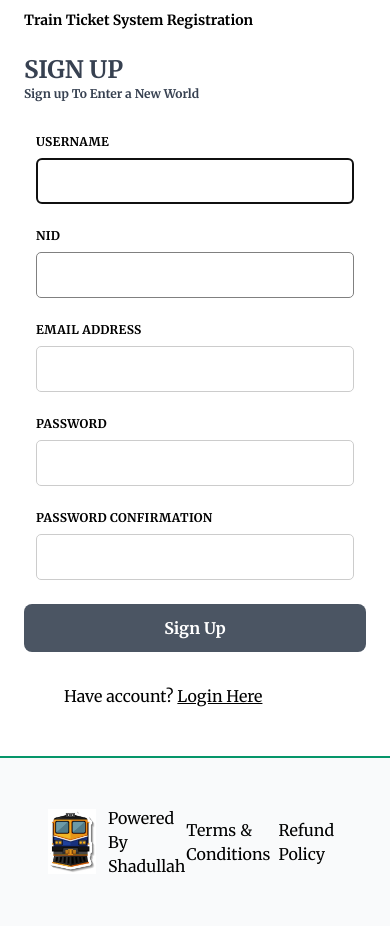
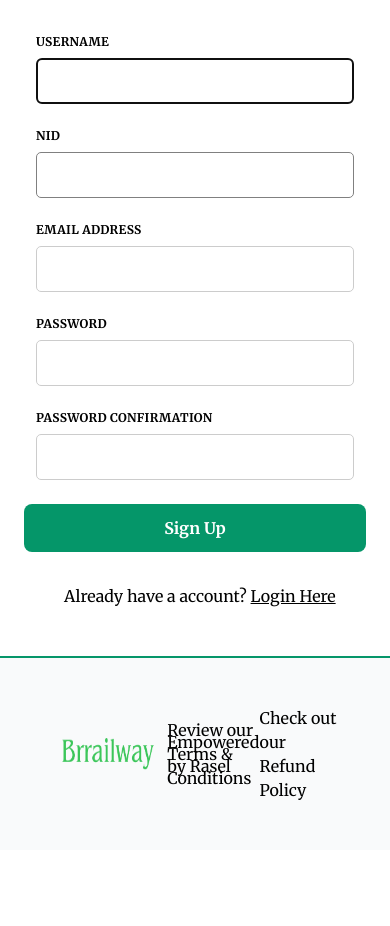
Before and after one commit to Rasel006/TrainTicketFinal, a Django app: page /accounts/register/ in a window 390 px wide. Shown: the part 427-1353 px from the top of the page. After the commit the page ends 1227 px from the top, so only its background shows below. Run offline with Django 4.2, Linux system fonts and the light colour scheme; some libraries are stand-ins or nearby versions.

Commit message:
account error update

```diff
--- a/account/templates/account/passchange.html
+++ b/account/templates/account/passchange.html
@@ -1,4 +1,5 @@
 {% extends 'base.html'%}
+{% load static %}
 {% block body %}
 
 <style>
--- a/account/templates/account/profile.html
+++ b/account/templates/account/profile.html
@@ -1,5 +1,5 @@
 {% extends "base.html" %}
-
+{% load static %}
 {% block content %}
 
 <style>
--- a/account/templates/account/profileInfo.html
+++ b/account/templates/account/profileInfo.html
@@ -1,4 +1,6 @@
-{% extends "base.html" %} {% block content %}
+{% extends "base.html" %}
+{% load static %}
+{% block content %}
 
 <h1 class="text-3xl text-center font-bold mt-10">Profile Information</h1>
 
--- a/account/templates/account/user_reg.html
+++ b/account/templates/account/user_reg.html
@@ -1,4 +1,5 @@
 {% extends 'base.html' %}
+{% load static %}
 {% block content %}
 
 {% if form.non_field_errors %}
@@ -61,18 +62,13 @@
 <div class="h-full w-full">
     <div class="block md:flex justify-center items-center">
         <div class="w-full h-full md:w-1/2">
-            <img class="" src="https://img.freepik.com/premium-vector/vector-illustration-register-now-speech-bubble-label_180786-180.jpg" alt="#">
+            <img class="" src="https://img.freepik.com/free-vector/sign-up-concept-illustration_114360-7895.jpg?t=st=1714379929~exp=1714383529~hmac=0b8f10e53e1558a9db5fe1e4ae0f32b160919488d63124ac8d4b74e20e01d426&w=740" alt="#">
         </div>
         <div class="w-full md:w-1/2">
-            <p class="text-sm text-nowrap md:text-xl font-bold ml-6 md:ml-16 text-violet-600 my-6 md:my-12">
-                Train Ticket System Registration
-              </p>
+
               <h1 class="text-2xl md:text-3xl text-gray-700 font-bold ml-6 md:ml-16 mt-6 md:mt-12">
                 SIGN UP
               </h1>
-              <p class="text-xs md:text-sm text-nowrap text-gray-700 font-bold ml-6 md:ml-16">
-                Sign up To Enter a New World
-              </p>
             <form method="post" class="px-6 md:px-16 py-8 md:py-16">
                 {% csrf_token %}
                 {% for hidden_field in form.hidden_fields %}
@@ -148,11 +144,12 @@
                 {{ hidden_field }}
                 {% endfor %}
                 <div class="text-center mt-6">
-                    <button class="bg-gray-600 text-white  w-full py-3 cursor-pointer rounded-lg font-bold" type="submit">Sign Up</button>
+                    <button class="bg-green-600 text-white w-full py-3 cursor-pointer rounded-lg font-bold" type="submit">Sign Up</button>
+
                 </div>
             </form>
             <p class="ml-16 pb-12">
-                Have account?
+                Already have a account?
                 <a href="{% url 'login' %}">
                   <span class="underline">
                     Login Here
--- a/core/templates/base.html
+++ b/core/templates/base.html
@@ -3,7 +3,7 @@
   <head>
     <meta charset="UTF-8" />
     <meta name="viewport" content="width=device-width, initial-scale=1.0" />
-    <title>train Ticket System</title>
+    <title>Brrailway</title>
     <link
       rel="stylesheet"
       href="https://unpkg.com/tailwindcss@2.0.1/dist/tailwind.min.css"
--- a/core/templates/footer.html
+++ b/core/templates/footer.html
@@ -1,19 +1,20 @@
+{% load static %}
 <footer
   class="border-t-2 border-green-600 bg-gray-50 px-12 py-12 flex justify-between items-center"
 >
   <div class="flex justify-between items-center">
     <img
-      class="w-12 mr-3"
-      src="../static/img/logo.jpg"
+    class="h-8 w-full"
+      src="/static/img/logo6.png"
       class="img-fluid rounded-top"
       alt=""
     />
-    <p>Powered By Shadullah</p>
+    <p>Empowered by Rasel</p>
   </div>
   <div>
-    <p>Terms & Conditions</p>
+    <p>Review our Terms & Conditions</p>
   </div>
   <div>
-    <p>Refund Policy</p>
+    <p>Check out our Refund Policy</p>
   </div>
 </footer>
--- a/core/templates/navbar.html
+++ b/core/templates/navbar.html
@@ -2,27 +2,28 @@
 <nav class="px-12 py-6 shadow-lg">
     <div class="flex items-center justify-between">
         <div class="flex items-center">
-            <img class="w-12 h-16 mr-3" src="{% static 'img/logo.jpg' %}" alt="">
-            <h1>Train Ticket System</h1></div>
+            <a href="/"><img class="h-8 w-full" src="{% static './img/logo6.png' %}" alt=""></a></div>
         <div>
             <ul class="flex">
-                <li class="mr-6 border-b-2 border-white hover:border-yellow-400"><a href="{% url 'home' %}">Home</a></li>
+                <li class="mr-6 border-b-2 border-white hover:border-green-400"><a href= "{% url 'home' %}" class="text-green-400">Home</a></li>
                 {% if request.user.is_staff %}
-                <li class="mr-6 border-b-2 border-white hover:border-yellow-400">
-                    <a href="{% url 'add_train' %}">Add Train</a>
+                <li class="mr-6 border-b-2 border-white hover:border-green-400">
+                    <a href="{% url 'add_train' %}"class="text-green-400">Add Train</a>
                 </li>
                 {% endif %}
                 {% if request.user.is_authenticated %}
 
-                <li class="mr-6 border-b-2 border-white hover:border-yellow-400"><a href="{% url 'deposite' %}">Deposite</a></li>
-                <li class="mr-6 border-b-2 border-white hover:border-yellow-400">
-                    <a href="{% url 'dashboard' %}">Dashboard</a>
+                <li class="mr-6 border-b-2 border-white hover:border-green-400"><a href="{% url 'deposite' %} "class="text-green-400"b>Deposite</a></li>
+                <li class="mr-6 border-b-2 border-white hover:border-green-400">
+                    <a href="{% url 'dashboard' %}"class="text-green-400">Dashboard</a>
                 </li>
-                <li class="mr-6 border-b-2 border-white hover:border-yellow-400"><a href="{% url 'info' %}">Profile</a></li>
-                <li class="mr-6 border-b-2 border-white hover:border-yellow-400"><a href="{% url 'logout' %}">Logout</a></li>
+                <li class="mr-6 border-b-2 border-white hover:border-green-400"><a href="{% url 'info' %}"class="text-green-400">Profile</a></li>
+                <li class="mr-6 border-b-2 border-white hover:border-green-400"><a href="{% url 'logout' %}"class="text-green-400">Logout</a></li>
                 {% else %}
-                <li class="mr-6 border-b-2 border-white hover:border-yellow-400"><a href="{% url 'login' %}">Login</a></li>
-                <li class="mr-6 border-b-2 border-white hover:border-yellow-400"><a href='{% url 'register' %}'>Register</a></li>
+                <li class="mr-6 border-b-2 border-white hover:border-green-400"><a href='{% url 'login' %}' class="text-green-400">Login</a></li>
+                <li class="mr-6 border-b-2 border-white hover:border-green-400">
+                    <a href='{% url 'register' %}' class="text-green-400">Register</a>
+                  </li>
                 {% endif %}
             </ul>
         </div>
--- a/train/templates/train/detail_train.html
+++ b/train/templates/train/detail_train.html
@@ -27,7 +27,10 @@
         <thead>
           <tr>
             <th>col1</th>
+
             <th>col2</th>
+
+            <th>col3</th>
           </tr>
         </thead>
         <tbody>
```
Also changed, not shown: account/templates/account/user_login.html (+5 -7 lines), core/templates/index.html (+19 -13 lines), train/models.py (+19 -3 lines), core/static/img/logo.jpg (deleted), db.sqlite3, train/migrations/0003_alter_train_list_destination_alter_train_list_seat_and_more.py (added), transactions/migrations/0002_auto_20240429_1751.py (added).
